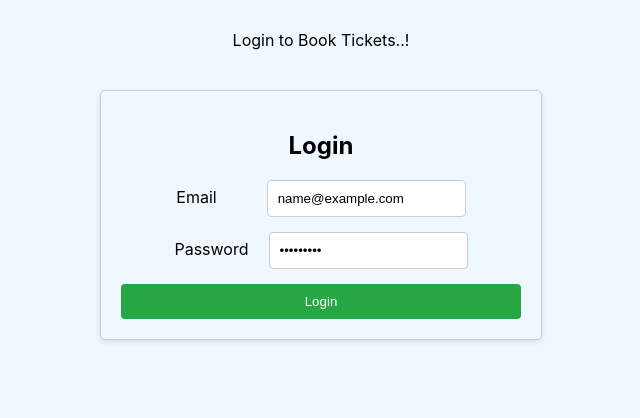
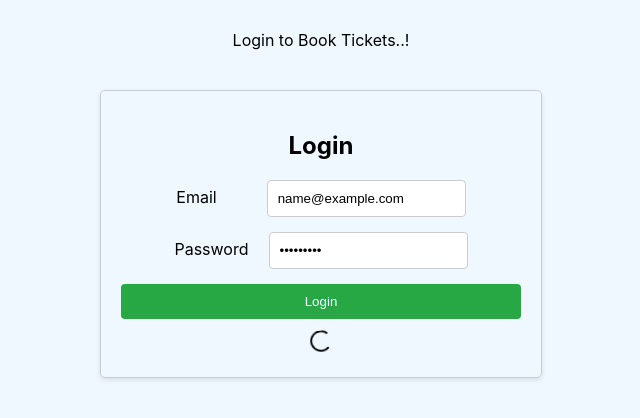
Before and after one commit to Harish-ragav17/Movie_Ticket_booking_Frontend, a React (Create React App) app: page / in a window 1280 px wide. Both pictures are taken after typing "name@example.com", "Sample123" into the empty fields and a click on the button "Login". Shown: the top 418 px of the page, without its empty margins (319-959 px from the left). Built offline with nearby package versions, Linux system fonts and the light colour scheme; no server answers.

Commit message:
Loader added

```diff
--- a/package.json
+++ b/package.json
@@ -11,6 +11,7 @@
     "react-dom": "^18.3.1",
     "react-router-dom": "^6.27.0",
     "react-scripts": "5.0.1",
+    "react-spinners": "^0.14.1",
     "web-vitals": "^2.1.4"
   },
   "scripts": {
--- a/src/Api/api.js
+++ b/src/Api/api.js
@@ -99,15 +99,17 @@ const updateSeats = async(id,seats,did) =>
 }
 
 
-const signin = async(email,password,setloggedInId,setLoggedIn,setError) => {
+const signin = async(email,password,setloggedInId,setLoggedIn,setError,setLoading) => {
     await axios.post(`${url}/signin`,{email:email,password:password}).then((data)=>{
         if(data.data == "Wrong password")
         {
             setError("Wrong Password");
+            setLoading(false);
         }
         else if ( data.data == "User not found")
         {
             setError("User Not Found");
+            setLoading(false);
         }
         else
         {
@@ -116,6 +118,7 @@ const signin = async(email,password,setloggedInId,setLoggedIn,setError) => {
             setLoggedIn(true);
             localStorage.setItem("user",data.data);
             localStorage.setItem("loggedinTime",currentDate)
+            setLoading(false)
         }
     })
 }
--- a/src/Components/Signin.js
+++ b/src/Components/Signin.js
@@ -1,20 +1,26 @@
 import React, { useState } from 'react'
 import '../Styles/login.css'
 import { signin } from '../Api/api';
+import ClipLoader from "react-spinners/ClipLoader";
 
 const Signin = ({setloggedInId,setLoggedIn,setError,error}) => {
     const [email, setEmail] = useState('');
     const [password, setPassword] = useState('');
+    let [loading, setLoading] = useState(false);
+    let [color, setColor] = useState("black");
+
 
     const handleSubmit=(e)=>{
        e.preventDefault();
-        setError("");
+       setError("");
        if(email == "" || password == "")
        {
         setError("Please Fill all the fields")
+        setLoading(false);
        }
        else{
-        signin(email,password,setloggedInId,setLoggedIn,setError);
+        setLoading(true);
+        signin(email,password,setloggedInId,setLoggedIn,setError,setLoading);
        }
     }
 
@@ -25,7 +31,7 @@ const Signin = ({setloggedInId,setLoggedIn,setError,error}) => {
         </div>
        <div className="login-container">
             <h2>Login</h2>
-            <form className="login-form" onSubmit={handleSubmit}>
+            <form className="login-form" onSubmit={handleSubmit}  style={{marginBottom:"10px"}}>
                 <div>
                     <label>Email</label>
                     <input
@@ -50,6 +56,14 @@ const Signin = ({setloggedInId,setLoggedIn,setError,error}) => {
                 {error && <div className="login-error">{error}</div>}
                 <button type="submit" className="login-button">Login</button>
             </form>
+            <ClipLoader
+                color={color}
+                loading={loading}
+                // cssOverride={override}
+                size={20}
+                aria-label="Loading Spinner"
+                data-testid="loader"
+            />
         </div>
     </div>
   )
```
Also changed, not shown: 1 other file (tests, documents, lock files or other folders).
